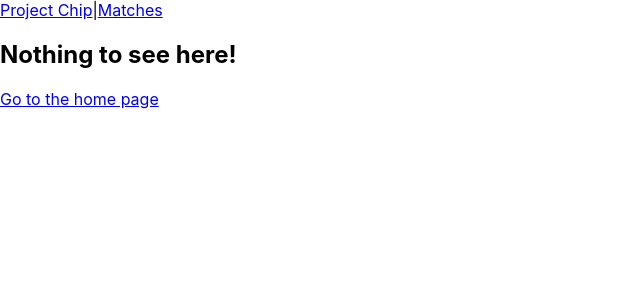
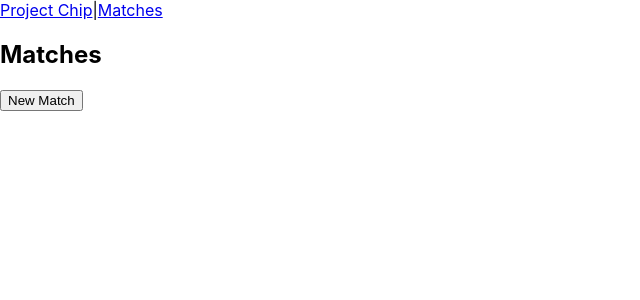
Before and after one commit to treedefense/projectchip, a React (Create React App) app in the folder frontend/: page /matches in a window 1280 px wide. Shown: the top 300 px of the page, without its empty margins (0-640 px from the left). Built offline with nearby package versions, Linux system fonts and the light colour scheme.

Commit message:
moved course picker over to routes, added empty hole picker

```diff
--- a/frontend/src/components/index.tsx
+++ b/frontend/src/components/index.tsx
@@ -1,7 +1,5 @@
-import { CoursePicker } from "./CoursePicker";
 import { RoundView } from "./RoundView";
 
 export {
-    CoursePicker,
     RoundView,
 }
--- a/frontend/src/routes/Matches/CoursePicker/index.tsx
+++ b/frontend/src/routes/Matches/CoursePicker/index.tsx
@@ -1,3 +1,25 @@
+import { LoadCourses } from '../../../models';
+import { holePickerPath } from '../../paths';
+import { useNavigateSearch } from '../../../utils/navigateParams';
+
 export function CoursePicker() {
-  return <main>Course Picker</main>
+  const courses = LoadCourses();
+  const navigate = useNavigateSearch();
+
+  return (
+    <main>
+      {courses.map((course) => {
+        return (
+          <button
+            key={course.id}
+            onClick={() => navigate(holePickerPath, {
+              courseId: course.id.toString(),
+            })}
+          >
+            {course.name}
+          </button>
+        );
+      })}
+    </main>
+  );
 }
--- /dev/null
+++ b/frontend/src/routes/Matches/HolePicker/index.tsx
@@ -0,0 +1,7 @@
+export function HolePicker() {
+  return (
+    <main>
+      <div>Nothing yet</div>
+    </main>
+  );
+}
--- a/frontend/src/routes/Matches/index.tsx
+++ b/frontend/src/routes/Matches/index.tsx
@@ -1,6 +1,7 @@
 import { Outlet } from 'react-router-dom';
 import { ChooseCreateMatch } from './ChooseCreateMatch';
 import { CoursePicker } from './CoursePicker';
+import { HolePicker } from './HolePicker';
 
 export function Matches() {
   return (
@@ -14,4 +15,5 @@ export function Matches() {
 export {
   ChooseCreateMatch,
   CoursePicker,
+  HolePicker,
 };
--- a/frontend/src/routes/index.tsx
+++ b/frontend/src/routes/index.tsx
@@ -1,8 +1,21 @@
 import { Routes as ReactRoutes, Route, Outlet, Link } from 'react-router-dom';
-import { Matches, ChooseCreateMatch, CoursePicker } from './Matches';
+
 import { Home } from './Home';
 import { NoMatch } from './NoMatch';
-import { homePath, matchPath, coursePickerPath } from './paths';
+
+import {
+  Matches,
+  ChooseCreateMatch,
+  CoursePicker,
+  HolePicker,
+} from './Matches';
+
+import {
+  homePath,
+  matchesPath,
+  coursePickerPath,
+  holePickerPath,
+} from './paths';
 
 /* Notes
  * /new : start a new match ( later on give it some metadata )
@@ -21,9 +34,10 @@ export function Routes() {
       <Route path={homePath} element={<Layout />}>
         <Route index element={<Home />} />
 
-        <Route path={matchPath} element={<Matches />} >
+        <Route path={matchesPath} element={<Matches />} >
           <Route index element={<ChooseCreateMatch />} />
           <Route path={coursePickerPath} element={<CoursePicker />} />
+          <Route path={holePickerPath} element={<HolePicker />} />
         </Route>
 
         <Route path="*" element={<NoMatch />} />
@@ -38,7 +52,7 @@ function Layout() {
       <nav>
         <Link to={homePath}>Project Chip</Link>
         |
-        <Link to={matchPath}>Matches</Link>
+        <Link to={matchesPath}>Matches</Link>
       </nav>
 
       {/* An <Outlet> renders whatever child route is currently active,
--- a/frontend/src/routes/paths.tsx
+++ b/frontend/src/routes/paths.tsx
@@ -1,3 +1,4 @@
 export const homePath = '/';
-export const matchPath = '/match';
-export const coursePickerPath = matchPath + '/course';
+export const matchesPath = '/matches';
+export const coursePickerPath = matchesPath + '/course';
+export const holePickerPath = matchesPath + '/holes';
--- /dev/null
+++ b/frontend/src/utils/navigateParams.tsx
@@ -0,0 +1,13 @@
+import { useNavigate, createSearchParams } from "react-router-dom";
+
+export type NavigateSearchFunction = (path: string, search: Record<string, string>) => void;
+
+// useNavigateSearch allows navigating to a new page with search params from an object.
+// For example: useNavigateSearch('page', {a: 'yes', b: 'no'});
+// Would navigate to the page: /page?a=yes&b=no
+export function useNavigateSearch() : NavigateSearchFunction {
+  const navigate = useNavigate();
+  return (path: string, search: Record<string, string>) => {
+    navigate(path + '?' + createSearchParams(search));
+  }
+}
--- a/frontend/tsconfig.json
+++ b/frontend/tsconfig.json
@@ -18,7 +18,8 @@
     "resolveJsonModule": true,
     "isolatedModules": true,
     "noEmit": true,
-    "jsx": "react-jsx"
+    "jsx": "react-jsx",
+    "baseUrl": "src"
   },
   "include": [
     "src"
```
Also changed, not shown: frontend/src/components/CoursePicker/index.tsx (deleted, +0 -18 lines).
